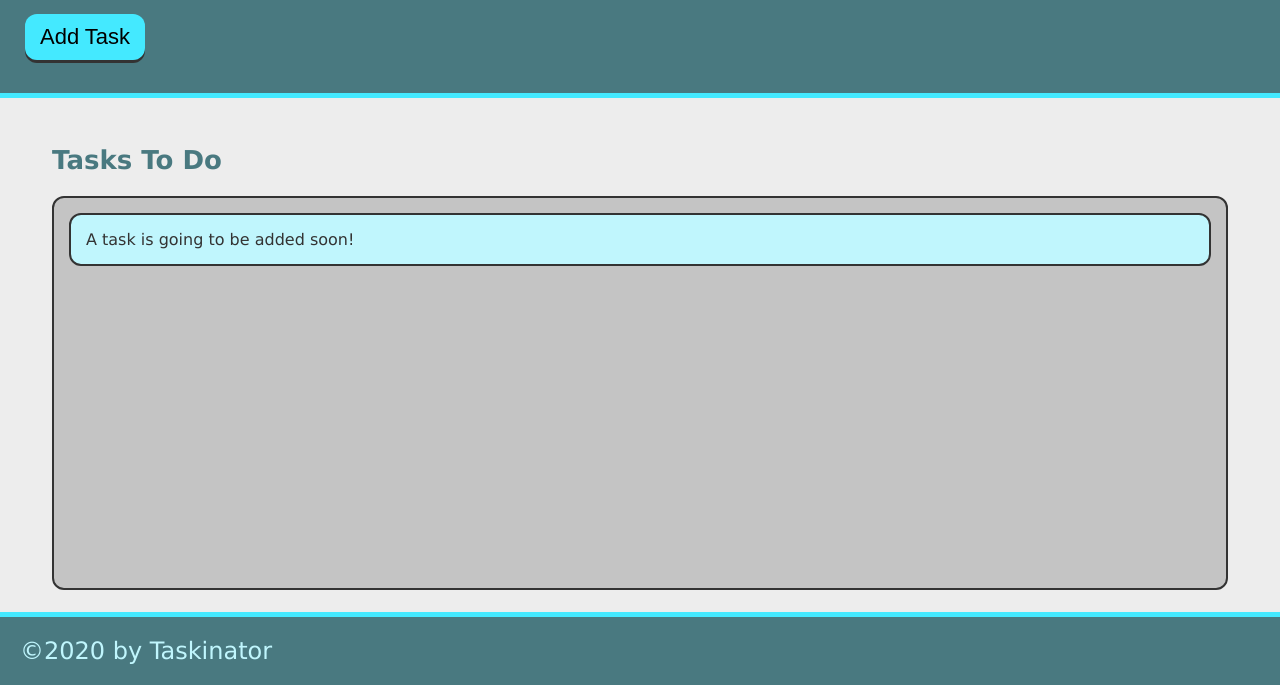
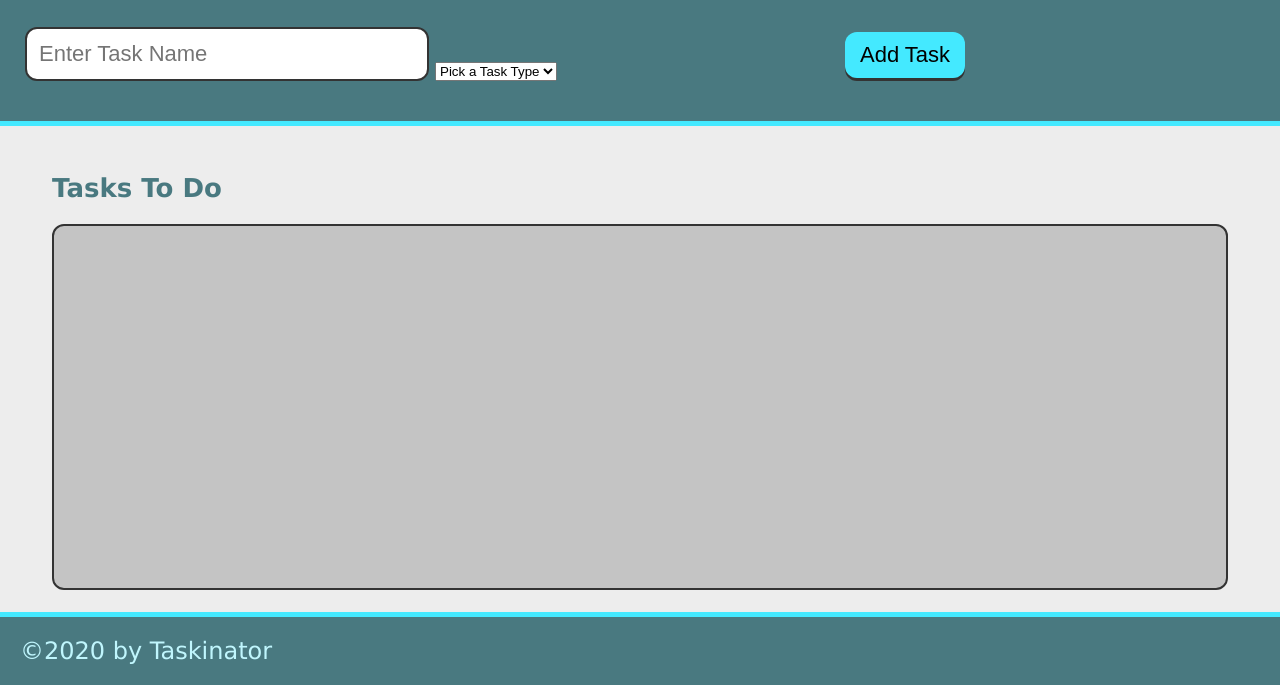
Before and after one commit to YourFunkyDad/taskinator, a plain HTML site: page index.html in a window 1280 px wide. Shown: the part 115-800 px from the top of the page. Drawn offline with Linux system fonts and the light colour scheme.

Commit message:
adding task index

```diff
--- a/index.html
+++ b/index.html
@@ -12,16 +12,32 @@
     <header>
         <h1 class="page-title">Taskinator</h1>
         <p>Click the button below to add a new task!</p>
-        <button class="btn" id="save-task">Add Task</button>
+            <form id="task-form">
+                <div class="form-group">
+
+                    <input type="text" name="task-name" placeholder="Enter Task Name" />
+                </div>
+                <div class="form-group">
+                    <select name="task-type">
+                        <option value="" disabled selected>Pick a Task Type</option>
+                        <option value="Print">Print</option>
+                        <option value="Web">Web</option>
+                        <option value="Mobile">Mobile</option>
+                    </select>
+                </div>
+                <div class="form-group">
+                    <button class="btn" id="save-task">Add Task</button>
+                </div>
+            </form>
+
+
     </header>
 
 
 <main class="page-content">
     <section class="task-list-wrapper">
         <h2 class="list-title">Tasks To Do</h2>
-        <ul class="task-list" id="tasks-to-do">
-            <li class="task-item">A task is going to be added soon!</li>
-        </ul>
+        <ul class="task-list" id="tasks-to-do"></ul>
     </section>
 
 </main>
```
